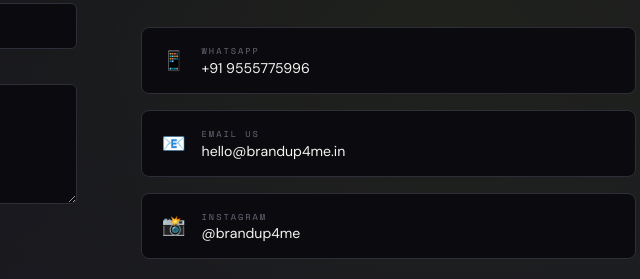
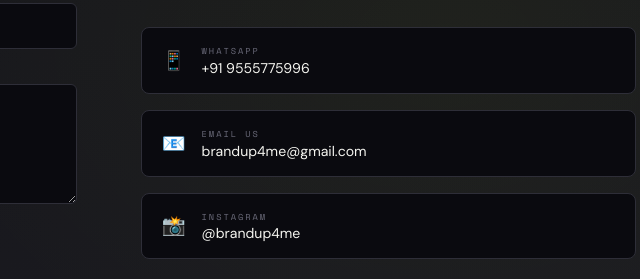
Before and after one commit to ayushsoni9918-cell/brandup4me, a plain HTML site: page index.html in a window 1280 px wide. Shown: the part 4901-5180 px from the top of the page, 580-1220 px from the left. Drawn offline with nearby package versions, Linux system fonts and the light colour scheme.

Commit message:
Update email contact in index.html

```diff
--- a/index.html
+++ b/index.html
@@ -474,7 +474,7 @@ footer { background: var(--bg); border-top: 1px solid var(--gray2); padding: 3.5
           </a>
           <a href="mailto:brandup4me@gmail.com">
             <span style="font-size:1.2rem">📧</span>
-            <div><small>Email Us</small>hello@brandup4me.in</div>
+            <div><small>Email Us</small>brandup4me@gmail.com</div>
           </a>
           <a href="https://instagram.com/brandup4me" target="_blank">
             <span style="font-size:1.2rem">📸</span>
```
